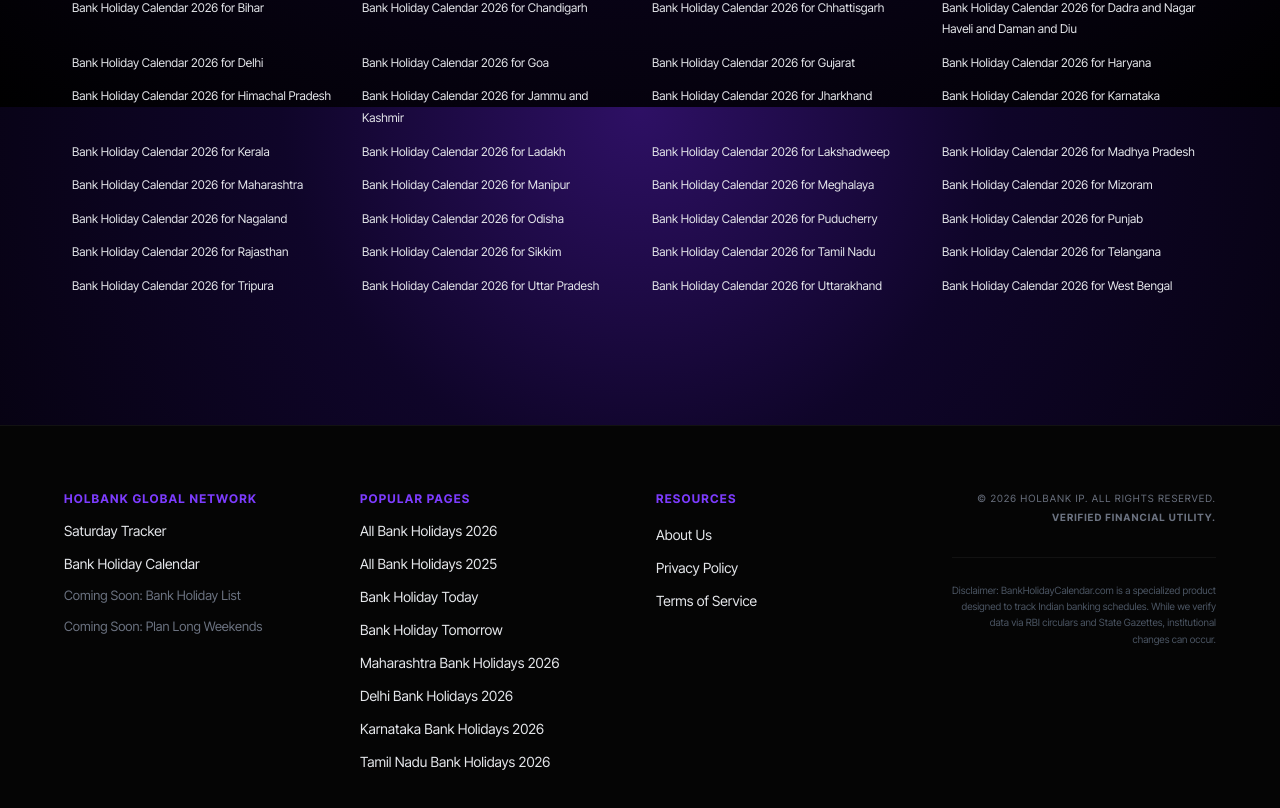
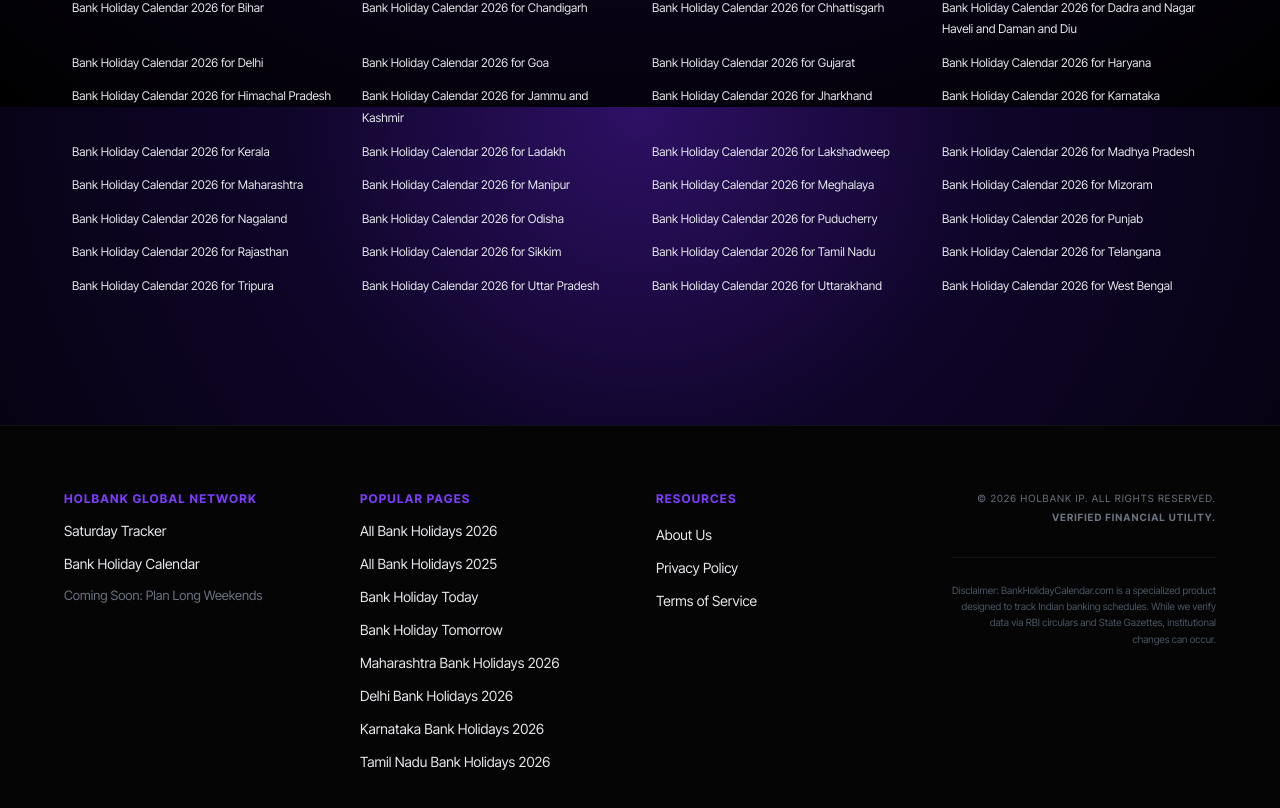
Before and after one commit to nakulpingale-ops/BankHolidayCalendar, a Next.js app: page / in a window 1280 px wide. Shown: the part 3893-4701 px from the top of the page. Built offline with nearby package versions, Linux system fonts and the light colour scheme; no server answers.

Commit message:
Updated content

```diff
--- a/app/globals.css
+++ b/app/globals.css
@@ -27,15 +27,15 @@ body {
 
 @keyframes target-pulse {
     0% {
-        box-shadow: 0 0 0 rgba(125, 60, 255, 0);
+        box-shadow: 0 0 0 rgba(255, 199, 28, 0);
     }
 
     50% {
-        box-shadow: 0 0 25px rgba(125, 60, 255, 0.6);
+        box-shadow: 0 0 25px rgba(255, 199, 28, 0.6);
     }
 
     100% {
-        box-shadow: 0 0 0 rgba(125, 60, 255, 0);
+        box-shadow: 0 0 0 rgba(255, 199, 28, 0);
     }
 }
 
--- a/components/Footer.tsx
+++ b/components/Footer.tsx
@@ -12,7 +12,7 @@ export function Footer() {
                         <div className="flex flex-col gap-3">
                             <Link href="https://saturdaytracker.com" target="_blank" className="text-[14px] text-[#e5e7eb] hover:text-[#14A900] transition-colors duration-300">Saturday Tracker</Link>
                             <Link href="/" className="text-[14px] text-[#e5e7eb] hover:text-[#14A900] transition-colors duration-300">Bank Holiday Calendar</Link>
-                            <span className="text-[13px] text-[#6b7280]">Coming Soon: Bank Holiday List</span>
+                            {/* <span className="text-[13px] text-[#6b7280]">Coming Soon: Bank Holiday List</span> */}
                             <span className="text-[13px] text-[#6b7280]">Coming Soon: Plan Long Weekends</span>
                         </div>
                     </div>
```
